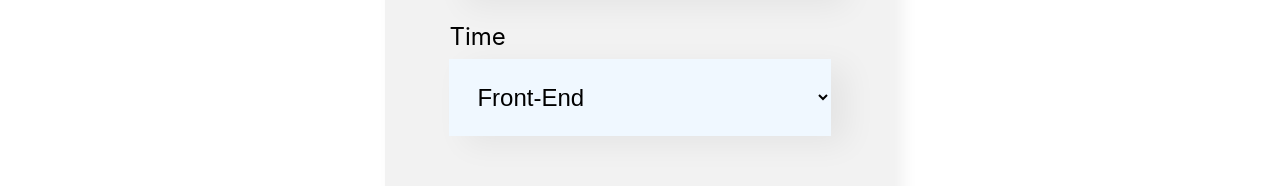
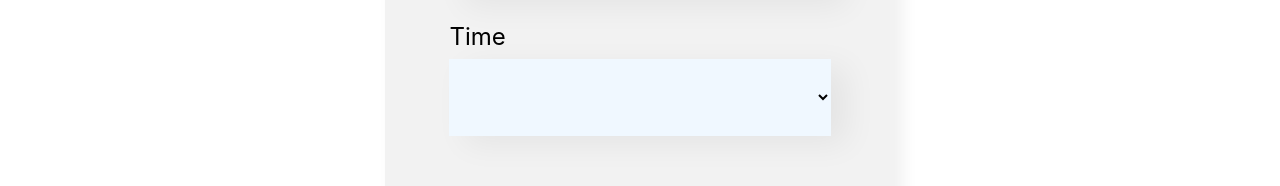
Before and after one commit to m4rllon/First_React_Project, a React (Create React App) app: page / in a window 1280 px wide. Shown: the part 1076-1262 px from the top of the page. Built offline with nearby package versions, Linux system fonts and the light colour scheme.

Commit message:
components.forms: zerar conteudo do forms apos submissao

```diff
--- a/src/App.js
+++ b/src/App.js
@@ -43,7 +43,6 @@ function App() {
 ]
 
   const aoAdicionarNovoColaborador = (colaborador) => {
-    console.log(colaborador)
     setColaboradores([...colaboradores, colaborador])
   }
 
--- a/src/components/colaborador/index.js
+++ b/src/components/colaborador/index.js
@@ -1,9 +1,9 @@
 import './style.css'
 
-export const Colaborador = ({nome, cargo, imagem, time}) => {
+export const Colaborador = ({nome, cargo, imagem, corDeFundo}) => {
     return(
         <div className='colaborador'>
-            <div className='cabecalho'>
+            <div className='cabecalho' style={{backgroundColor: corDeFundo}}>
                 <img src={imagem} alt={nome}/>
             </div>
             <div className='rodape'>
--- a/src/components/forms/index.js
+++ b/src/components/forms/index.js
@@ -33,7 +33,7 @@ export const Forms = ({aoCadastrarColaborador, nomesDosTimes}) => {
                 <CampoTexto obrigatorio={true} label={"Nome"} placeholder={"Digite seu nome"} valor={nome} aoAlterar={valor => setNome(valor)}/>
                 <CampoTexto obrigatorio={true} label={"Cargo"} placeholder={"Digite seu cargo"} valor={cargo} aoAlterar={valor => setCargo(valor)}/>
                 <CampoTexto obrigatorio={true} label={"Imagem"} placeholder={"Informe o caminho da imagem"} valor={imagem} aoAlterar={valor => setImagem(valor)}/>
-                <ListaSuspensa obrigatorio={true} itens={nomesDosTimes} label={"Time"} value={time} aoAlterado={valor => setTime(valor)}/>
+                <ListaSuspensa obrigatorio={true} itens={nomesDosTimes} label={"Time"} valor={time} aoAlterado={valor => setTime(valor)}/>
                 <Botao children={"Adicionar Colaborador"}/>
             </form>
         </section>
--- a/src/components/listaSuspensa/index.js
+++ b/src/components/listaSuspensa/index.js
@@ -2,11 +2,12 @@ import './style.css'
 
 // O forEach itera e executa algum comando. Já o map itera, executa comando e retorna algo, uma nova lista dps das instruções serem executadas
 
-export const ListaSuspensa = ({label, itens, value, aoAlterado}) => {
+export const ListaSuspensa = ({label, itens, valor, aoAlterado}) => {
     return(
         <div className="listaSuspensa">
             <label>{label}</label>
-            <select onChange={event => aoAlterado(event.target.value)} value={value}>
+            <select onChange={event => aoAlterado(event.target.value)} value={valor}>
+                <option value={''}></option>
                 {itens.map(item => <option key={item}>{item}</option>)}
                 {/* Como a arrow function do map só vai executa uma linha, não precisa do return */}
                 {/* A tag 'key' ajuda o react a renderizar os componentes. CUIDADO QUANDO FOR RENDERIZAR AS COISAS PELO INDEX */}
--- a/src/components/time/index.js
+++ b/src/components/time/index.js
@@ -7,7 +7,7 @@ export const Time = ({nome, corSecundaria, corPrimaria, colaboradores}) => {
         <section className='time' style={{backgroundColor: corSecundaria}}>
             <h3 style={{borderColor: corPrimaria}}>{nome}</h3>
             <div className='colaboradores'>
-                {colaboradores.map(colaborador => <Colaborador nome={colaborador.nome} cargo={colaborador.cargo} imagem={colaborador.imagem} time={colaborador.time}/>)}
+                {colaboradores.map(colaborador => <Colaborador key={colaborador} corDeFundo={corPrimaria} nome={colaborador.nome} cargo={colaborador.cargo} imagem={colaborador.imagem} time={colaborador.time}/>)}
             </div>
         </section>
         : <></>
```
